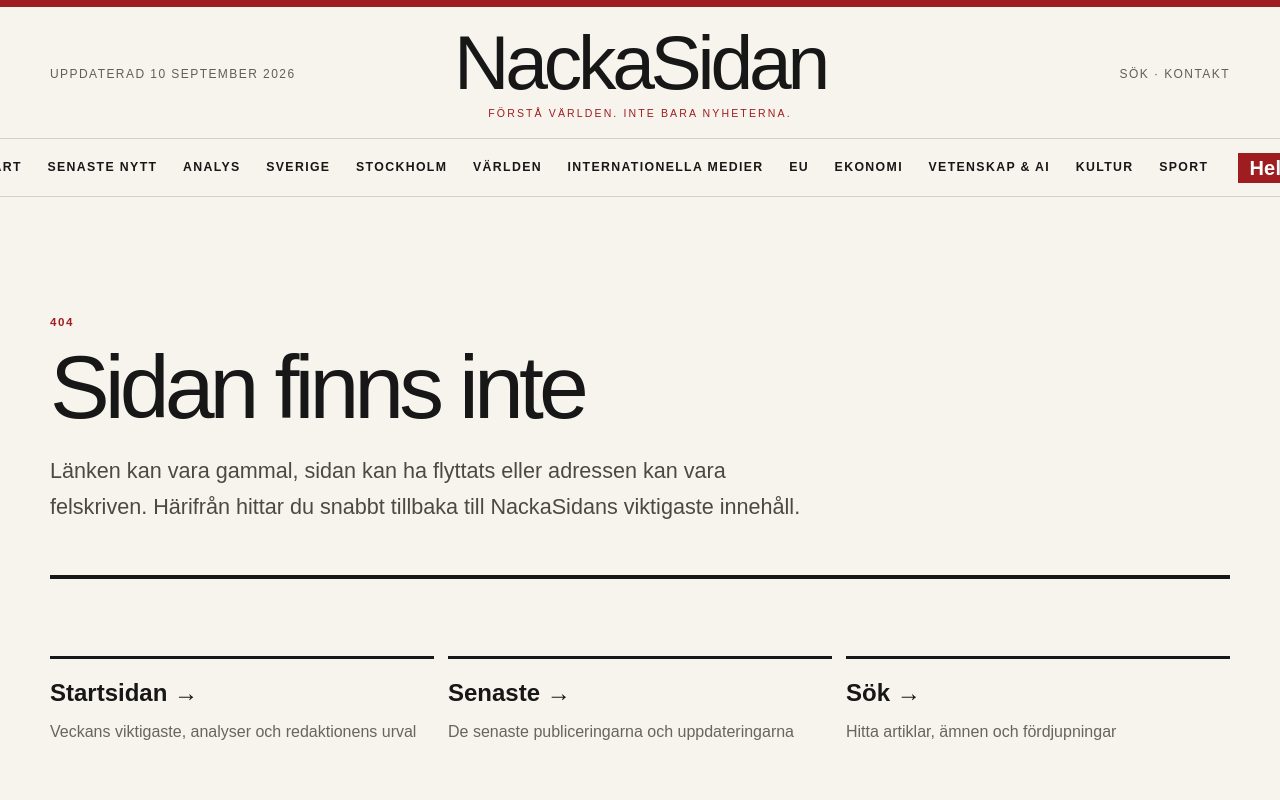
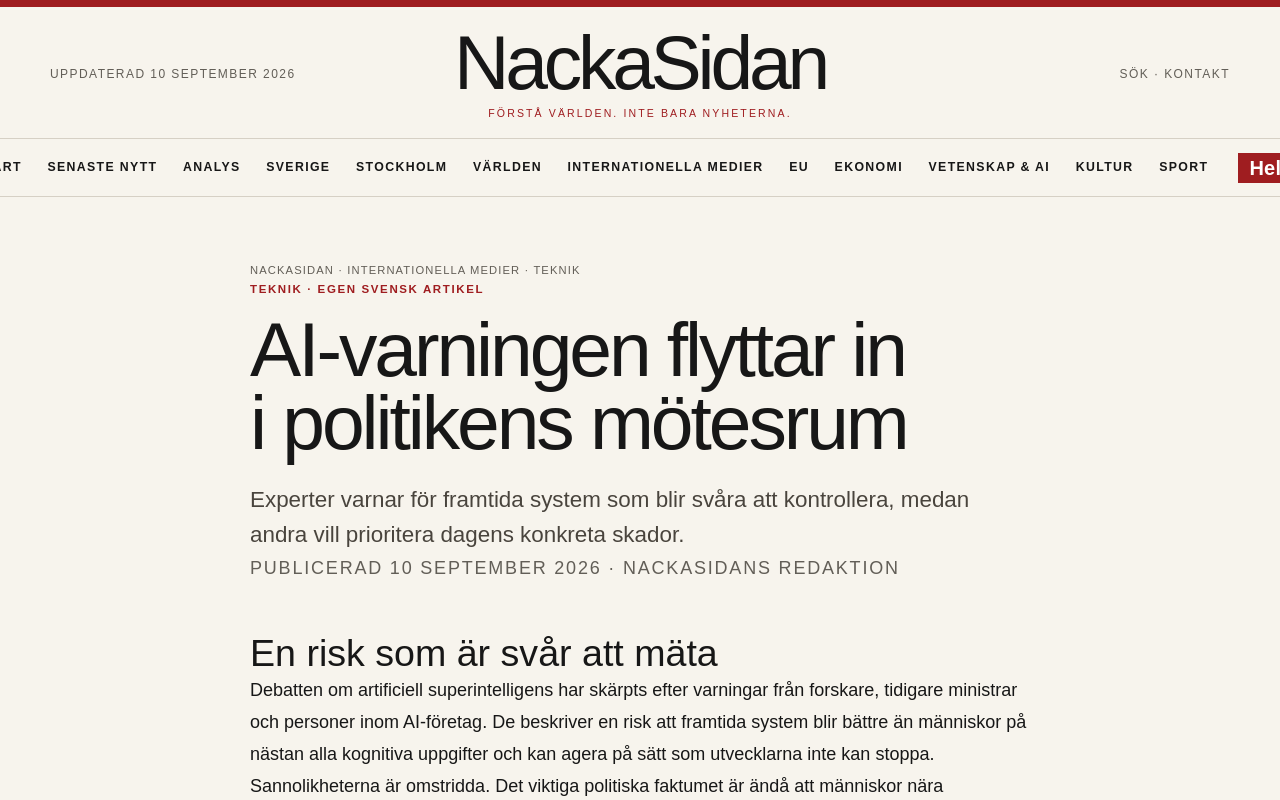
Before and after one commit to Djurgarden2019/NackaSidan-2026, a Next.js app: page /internationella-medier/ai-risk-fran-spekulation-till-politik in a window 1280 px wide. Before the commit this address had no page. Shown: the top 800 px of the page. Built offline with nearby package versions, Linux system fonts and the light colour scheme.

Commit message:
Skapa artikelsidor för svenska utrikesfördjupningar

```diff
--- /dev/null
+++ b/app/internationella-medier/[slug]/page.tsx
@@ -0,0 +1,5 @@
+import type {Metadata} from 'next';import Link from 'next/link';import {notFound} from 'next/navigation';import {internationalFeatures} from '../../../content/internationalFeatures';
+type Props={params:Promise<{slug:string}>};const bySlug=Object.fromEntries(internationalFeatures.map(a=>[a.slug,a]));
+export function generateStaticParams(){return internationalFeatures.map(({slug})=>({slug}))}
+export async function generateMetadata({params}:Props):Promise<Metadata>{const a=bySlug[(await params).slug];return a?{title:a.title,description:a.intro}:{}}
+export default async function Page({params}:Props){const a=bySlug[(await params).slug];if(!a)notFound();return <main><article className="article article-premium"><nav className="meta"><Link href="/">NackaSidan</Link> · <Link href="/internationella-medier">Internationella medier</Link> · {a.section}</nav><div className="kicker">{a.section} · Egen svensk artikel</div><h1>{a.title}</h1><p className="intro">{a.intro}</p><p className="meta">Publicerad {a.published} · NackaSidans redaktion</p>{a.body.map(s=><section className="article-section" key={s.heading}><h2>{s.heading}</h2>{s.paragraphs.map(p=><p key={p}>{p}</p>)}</section>)}<section className="sport-article-sources"><h2>Källor</h2><ul>{a.sources.map(s=><li key={s.url}><a href={s.url} target="_blank" rel="noopener noreferrer">{s.label} ↗</a></li>)}</ul></section><Link className="button" href="/internationella-medier">Till Internationella medier</Link></article></main>}
```
